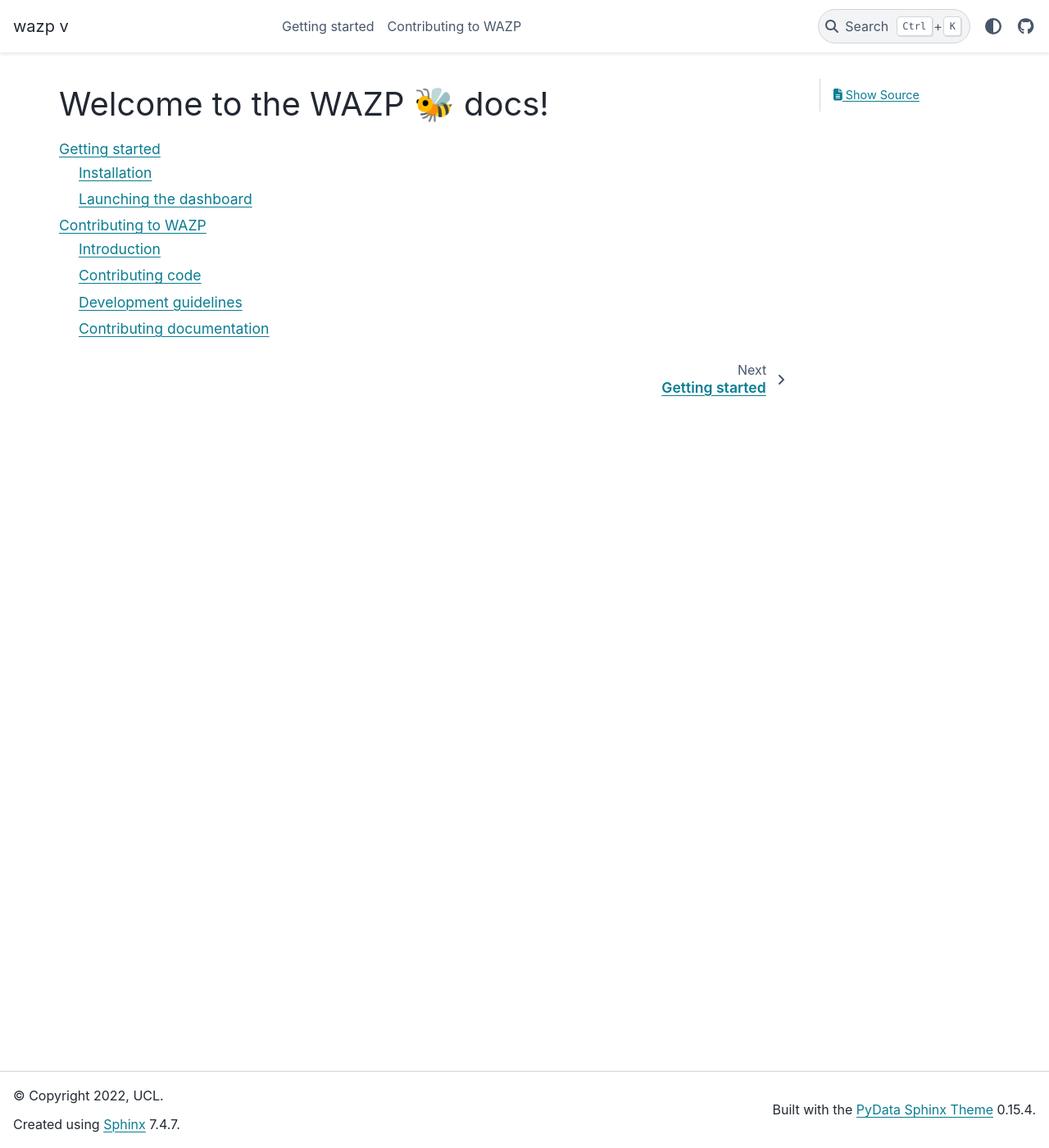
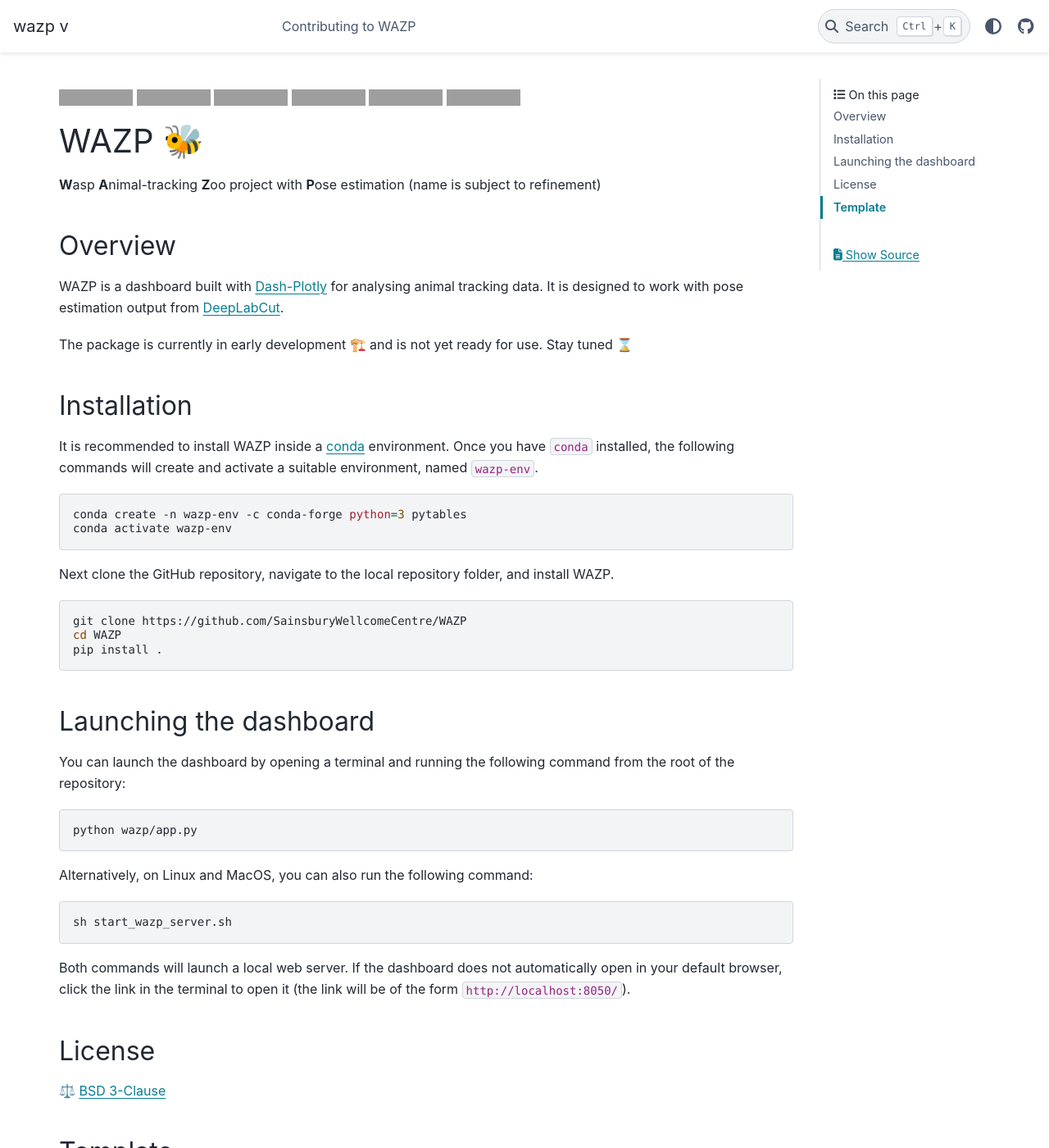
Before and after one commit to SainsburyWellcomeCentre/WAZP, a Sphinx documentation site: the page built from docs/source/index.rst, in a window 1280 px wide and 1400 px high. Shown: the whole window at 82% size. Built offline with Sphinx 7.4.7 and the PyData theme 0.15.4, drawn with Linux system fonts in a browser that asks for light colours; the version number could not be read and is left out; some of the changed lines change nothing that is shown; some of the changed text lies outside the part shown; grey boxes are pictures that could not be loaded.

Commit message:
README is also included in docs homepage

````diff
--- a/docs/source/getting_started.md
+++ /dev/null
@@ -1,35 +0,0 @@
-# Getting started
-
-## Installation
-
-It is recommended to install WAZP inside a [conda](https://docs.conda.io/en/latest/) environment.
-Once you have `conda` installed, the following commands will create and activate a suitable environment, named `wazp-env`.
-
-```sh
-conda create -n wazp-env -c conda-forge python=3 pytables
-conda activate wazp-env
-```
-
-Next clone the GitHub repository, navigate to the local repository folder, and install WAZP.
-
-```sh
-git clone https://github.com/SainsburyWellcomeCentre/WAZP
-cd WAZP
-pip install .
-```
-
-## Launching the dashboard
-
-You can launch the dashboard by opening a terminal and running the following command from the root of the repository:
-
-```sh
-python wazp/app.py
-```
-
-Alternatively, on Linux and MacOS, you can also run the following command:
-
-```sh
-sh start_wazp_server.sh
-```
-
-Both commands will launch a local web server. If the dashboard does not automatically open in your default browser, click the link in the terminal to open it (the link will be of the form `http://localhost:8050/`).
--- a/docs/source/index.rst
+++ b/docs/source/index.rst
@@ -3,11 +3,11 @@
    You can adapt this file completely to your liking, but it should at least
    contain the root `toctree` directive.
 
-Welcome to the WAZP 🐝 docs!
-=========================================================
+.. include:: readme_link.md
+   :parser: myst_parser.sphinx_
 
 .. toctree::
    :maxdepth: 2
+   :hidden:
 
-   getting_started
    contributing_link
--- /dev/null
+++ b/docs/source/readme_link.md
@@ -0,0 +1,2 @@
+```{include} ../../README.md
+```
````
